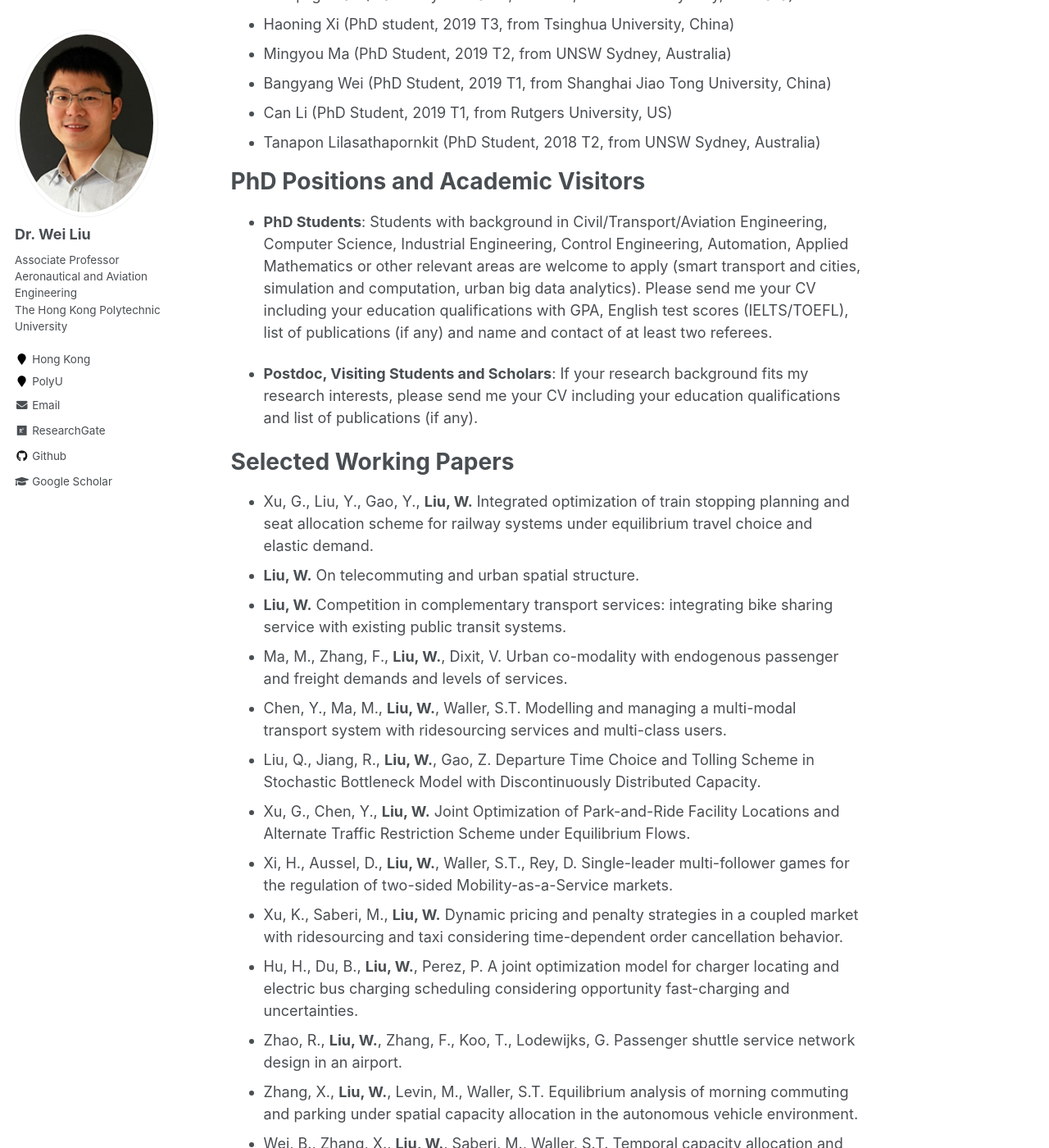
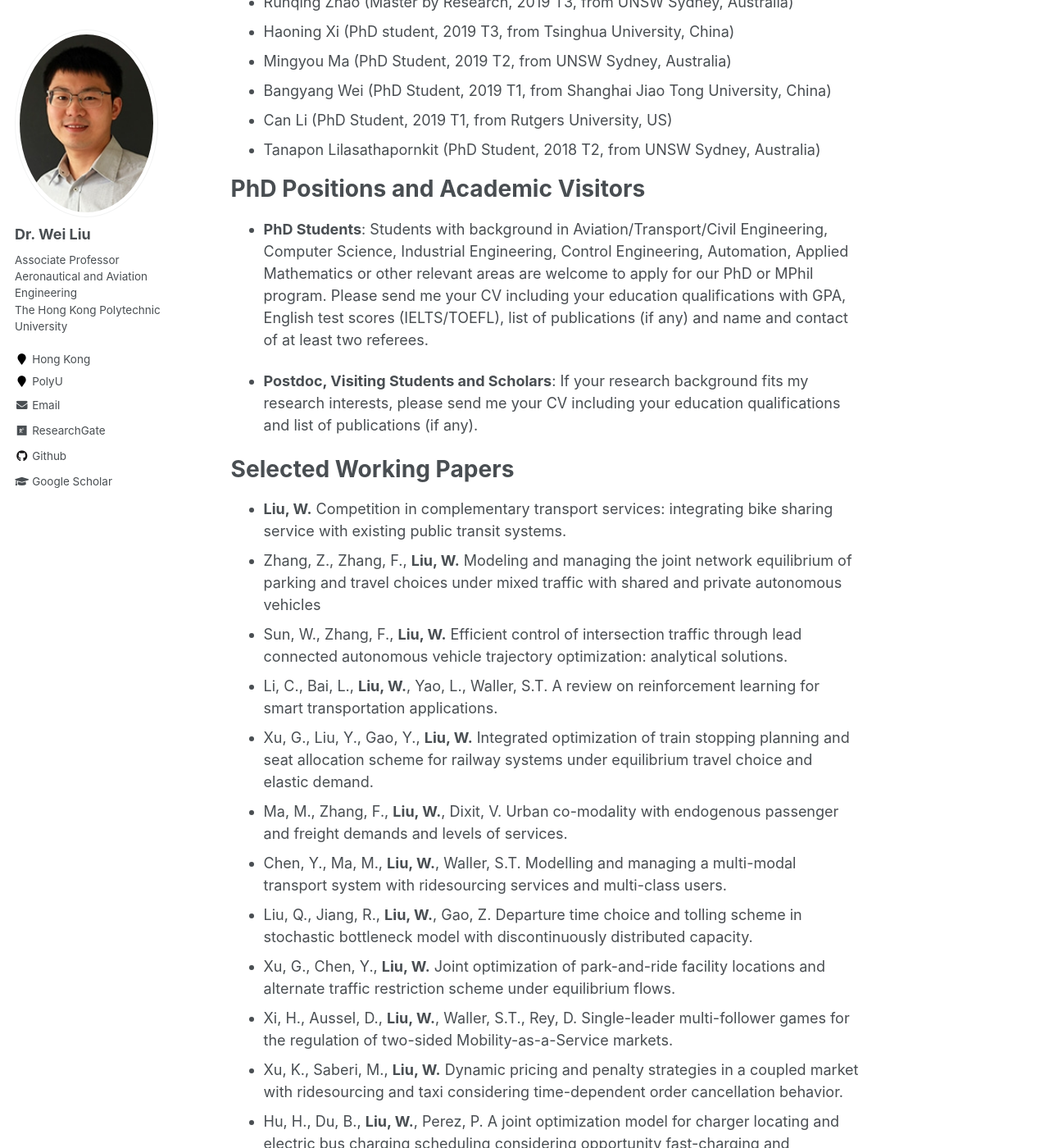
Before and after one commit to weiliu2016/weiliu2016.github.io, a Jekyll site: the page built from _pages/about.md, in a window 1280 px wide and 1400 px high, scrolled down 982 px. Shown: the whole window at 82% size. Built offline with Jekyll 4.4.1, drawn with Linux system fonts in a browser that asks for light colours; some of the changed text lies outside the part shown.

Commit message:
Update about.md

```diff
--- a/_pages/about.md
+++ b/_pages/about.md
@@ -8,15 +8,16 @@ redirect_from:
   - /about.html
 ---
 
-Dr. Wei Liu is an Associate Professor at the [Department of Aeronautical and Aviation Engineering](https://www.polyu.edu.hk/en/aae/), [The Hong Kong Polytechnic University](https://www.polyu.edu.hk/en/). Prior to this, he was a Senior Lecturer at [UNSW Sydney](https://www.unsw.edu.au/), and was a Lecturer at the [University of Glasgow](https://www.gla.ac.uk/), UK, and was a postdoctoral researcher at [Ecole Polytechnique Federale de Lausanne (EPFL)](https://www.epfl.ch/en/), Switzerland, and was a visiting researcher at the [University of Florida](http://www.ufl.edu/), US. Dr. Liu received his PhD in Transportation from the Hong Kong University of Science and Technology in 2014, and his B.Eng. in Civil Engineering and Bachelor of Laws both from Tsinghua University in 2010. Dr. Liu is a recipient of the Discovery Early Career Researcher Award from the Australian Research Council. His research group mainly works in data-driven decision analytics; large-scale transport system modelling, optimisation and computing; aviation and rail system modeling; and transport economics. He was the awardee of The European Transport Innovation Challenge 2017 under European Commission, and received a Best Paper Award from the [International Transportation Economics Association (ITEA)](https://iteaweb.org/) for young scholars in 2015.
+Dr. Wei Liu is an Associate Professor at the [Department of Aeronautical and Aviation Engineering](https://www.polyu.edu.hk/en/aae/), [The Hong Kong Polytechnic University](https://www.polyu.edu.hk/en/). Prior to this, he was a faculty member at [UNSW Sydney](https://www.unsw.edu.au/) in Australia and [University of Glasgow](https://www.gla.ac.uk/) in the UK, was a Researcher at [Ecole Polytechnique Federale de Lausanne (EPFL)](https://www.epfl.ch/en/), Switzerland. Dr. Liu received his PhD in Transportation from the Hong Kong University of Science and Technology in 2014, and his B.Eng. in Civil Engineering and Bachelor of Laws both from Tsinghua University in 2010. Dr. Liu is a recipient of the Discovery Early Career Researcher Award from the Australian Research Council. His research group mainly works in data-driven decision analytics; large-scale transport system modelling, optimisation and computing; aviation and rail system modeling; and transport economics. He was the awardee of The European Transport Innovation Challenge 2017 under European Commission, and received a Best Paper Award from the [International Transportation Economics Association (ITEA)](https://iteaweb.org/) for young scholars in 2015.
 
 Research Interests
 ======
 - Data-driven Decision Analytics
-- Transport Network Modelling and Optimisation
-- Transport Economics
+- Transport Network Modeling and Optimization
+- Transport and Aviation Economics
 - Aviation and Rail System Modelling
 - Automated and Shared Mobility
+- UAV Applications in Smart Transport and Logistics
 
 Research Group
 ======
@@ -32,19 +33,21 @@ Research Group
 
 PhD Positions and Academic Visitors
 ======
-- **PhD Students**: Students with background in Civil/Transport/Aviation Engineering, Computer Science, Industrial Engineering, Control Engineering, Automation, Applied Mathematics or other relevant areas are welcome to apply (smart transport and cities, simulation and computation, urban big data analytics). Please send me your CV including your education qualifications with GPA, English test scores (IELTS/TOEFL), list of publications (if any) and name and contact of at least two referees.
+- **PhD Students**: Students with background in Aviation/Transport/Civil Engineering, Computer Science, Industrial Engineering, Control Engineering, Automation, Applied Mathematics or other relevant areas are welcome to apply for our PhD or MPhil program. Please send me your CV including your education qualifications with GPA, English test scores (IELTS/TOEFL), list of publications (if any) and name and contact of at least two referees.
 
 - **Postdoc, Visiting Students and Scholars**: If your research background fits my research interests, please send me your CV including your education qualifications and list of publications (if any).
 
 Selected Working Papers
 ======
+- **Liu, W.** Competition in complementary transport services: integrating bike sharing service with existing public transit systems.
+- Zhang, Z., Zhang, F., **Liu, W.** Modeling and managing the joint network equilibrium of parking and travel choices under mixed traffic with shared and private autonomous vehicles
+- Sun, W., Zhang, F., **Liu, W.** Efficient control of intersection traffic through lead connected autonomous vehicle trajectory optimization: analytical solutions.
+- Li, C., Bai, L., **Liu, W.**, Yao, L., Waller, S.T. A review on reinforcement learning for smart transportation applications.
 - Xu, G., Liu, Y., Gao, Y., **Liu, W.** Integrated optimization of train stopping planning and seat allocation scheme for railway systems under equilibrium travel choice and elastic demand.
-- **Liu, W.** On telecommuting and urban spatial structure.
-- **Liu, W.** Competition in complementary transport services: integrating bike sharing service with existing public transit systems.
 - Ma, M., Zhang, F., **Liu, W.**, Dixit, V. Urban co-modality with endogenous passenger and freight demands and levels of services.
 - Chen, Y., Ma, M., **Liu, W.**, Waller, S.T. Modelling and managing a multi-modal transport system with ridesourcing services and multi-class users.
-- Liu, Q., Jiang, R., **Liu, W.**, Gao, Z. Departure Time Choice and Tolling Scheme in Stochastic Bottleneck Model with Discontinuously Distributed Capacity.
-- Xu, G., Chen, Y., **Liu, W.** Joint Optimization of Park-and-Ride Facility Locations and Alternate Traffic Restriction Scheme under Equilibrium Flows.
+- Liu, Q., Jiang, R., **Liu, W.**, Gao, Z. Departure time choice and tolling scheme in stochastic bottleneck model with discontinuously distributed capacity.
+- Xu, G., Chen, Y., **Liu, W.** Joint optimization of park-and-ride facility locations and alternate traffic restriction scheme under equilibrium flows.
 - Xi, H., Aussel, D., **Liu, W.**, Waller, S.T., Rey, D. Single-leader multi-follower games for the regulation of two-sided Mobility-as-a-Service markets.
 - Xu, K., Saberi, M., **Liu, W.** Dynamic pricing and penalty strategies in a coupled market with ridesourcing and taxi considering time-dependent order cancellation behavior.
 - Hu, H., Du, B., **Liu, W.**, Perez, P. A joint optimization model for charger locating and electric bus charging scheduling considering opportunity fast-charging and uncertainties.
@@ -53,29 +56,29 @@ Selected Working Papers
 - Wei, B., Zhang, X., **Liu, W.**, Saberi, M., Waller, S.T. Temporal capacity allocation and tolling schemes for morning commute with carpooling.
 - Ma, M., Zhang, F., **Liu, W.**, Dixit, V. A game theoretical analysis of metro-integrated city logistics systems.
 - Xi, H., **Liu, W.**, Rey, D., Waller, S.T., Kilby, P. Incentive-compatible mechanisms for online resource allocation in mobility-as-a-service systems.
-- Lilasathapornkit, T., Rey, D., **Liu, W.**, Saberi, M. Traffic Assignment Problem for Pedestrian Networks.
+- Lilasathapornkit, T., Rey, D., **Liu, W.**, Saberi, M. Traffic assignment problem for pedestrian networks.
 - **Liu, W.**, Yang, H. Service differentiation in a two-sided market of shared parking.
 - Xu, G., Zhong, L., **Liu, W.** Optimal pricing and seat allocation schemes in passenger railway systems.
-- Najmia, A., Rashidi, T.H., **Liu, W.** Ridesharing in the era of Mobility as a Service (MaaS): An Activity-based Approach with Multimodality and Intermodality.
-- Cheng, Z., Waller, S.T., Rashidi, T.H., **Liu, W.**, Jian, S., Maghrebi, M. A Network Inference Model for Low Cost and Instant Planning.
+- Najmia, A., Rashidi, T.H., **Liu, W.** Ridesharing in the era of Mobility as a Service (MaaS): An activity-based approach with multimodality and intermodality.
 - Shao, C., Lindsey, R., Yang, H., Zhang, F., **Liu, W.** Two-sided pricing strategies for a parking sharing platform: reselling or commissioning?.
 - Wu, W., Liu, Y., **Liu, W.**, Zhang, F., Dixit, V., Waller, S.T. Autonomous intersection management for connected and automated vehicles: a lane-based approach.
 - Wei, T., Xu, G., **Liu, W.**, Zhang, F., Yang, H., Shi, F. Estimating time-varying demand for high-speed railway network based on ticket booking record.
 
 Selected Publications
 ======
-- **Liu, W.**, Zhang, F., Wang, X., Shao, C., Yang, H. (2021) Unlock the Sharing Economy: the Case of the Parking Sector for Recurrent Commuting Trips. **Transportation Science**, in press.
+- **Liu, W.**, Zhang, F., Wang, X., Shao, C., Yang, H. (2021) Unlock the sharing economy: the case of the parking sector for recurrent commuting trips. **Transportation Science**, forthcoming.
+- Li, C., Bai, L., **Liu, W.**, Yao, L., Waller, S.T. (2021) A multi-task memory network with knowledge adaptation for multimodal demand forecasting. **Transportation Research Part C: Emerging Technologies**, 131, 103352.
 - **Liu, W.**, Zhang, F., Yang, H. (2021) Modeling and managing the joint equilibrium of destination and parking choices under a hybrid supply of curbside and shared parking. **Transportation Research Part C: Emerging Technologies**, 130, 103301.
-- Wang, X., Guo, L., Wang, J., **Liu, W.**, Zhang, X. (2021) A Convex Programming Approach for Ridesharing User Equilibrium Under Fixed Driver/Rider Demand. **Transportation Research Part B: Methodological**, 149, 33-51.
-- Li, C., Bai, L., **Liu, W.**, Yao, L., Waller, S.T. (2021) Graph Neural Network for Robust Public Transit Demand Prediction. **IEEE Transactions on Intelligent Transportation Systems**, in press.
+- Wang, X., Guo, L., Wang, J., **Liu, W.**, Zhang, X. (2021) A convex programming approach for ridesharing user equilibrium under fixed driver/rider demand. **Transportation Research Part B: Methodological**, 149, 33-51.
+- Li, C., Bai, L., **Liu, W.**, Yao, L., Waller, S.T. (2021) Graph neural network for robust public transit demand prediction. **IEEE Transactions on Intelligent Transportation Systems**, forthcoming.
 - Jian, S., **Liu, W.**, Wang, X., Yang, H., Waller, S.T. (2020) On integrating carsharing and parking sharing services. **Transportation Research Part B: Methodological**, 142, 19-44.
 - Wang, X., **Liu, W.**, Wang, D., Yang, H., Ye, J. (2020) Customer behavioural modelling of order cancellation in coupled ride-sourcing and taxi markets. **Transportation Research Part B: Methodological**, 132, 358-378.
-- **Liu, W.**, Szeto, W.Y. (2020) Learning and Managing Stochastic Network Traffic Dynamics with an Aggregate Traffic Representation. **Transportation Research Part B: Methodological**, 137, 19-46.
+- **Liu, W.**, Szeto, W.Y. (2020) Learning and managing stochastic network traffic dynamics with an aggregate traffic representation. **Transportation Research Part B: Methodological**, 137, 19-46.
 - Zhang, X., **Liu, W.**, Waller, S.T., Yin, Y. (2019) Modelling and managing the integrated morning-evening commuting and parking patterns under the fully autonomous vehicle environment. **Transportation Research Part B: Methodological**, 128, 380-407.
-- **Liu, W.** (2018) An Equilibrium Analysis of Commuter Parking in the Era of Autonomous Vehicles. **Transportation Research Part C: Emerging Technologies**, 92, 191-207.
-- **Liu, W.**, Zhang, F., Yang, H. (2017) Modeling and Managing Morning Commute with both Household and Individual Travels. **Transportation Research Part B: Methodological**, 103, 227-247.
-- **Liu, W.**, Geroliminis, N. (2017) Doubly Dynamics for Multi-modal Networks with Park-and-ride and Adaptive Pricing. **Transportation Research Part B: Methodological**, 102, 162–179.
-- **Liu, W.**, Geroliminis, N. (2016) Modeling the Morning Commute for Urban Networks with Cruising-for-parking: an MFD Approach. **Transportation Research Part B: Methodological**, 93, 470-494.
-- **Liu, W.**, Yin, Y., Yang, H. (2015) Effectiveness of Variable Speed Limits Considering Commuters’ Long-term Response. **Transportation Research Part B: Methodological**, 81, 498-519.
-- **Liu, W.**, Yang, H., Yin, Y. (2014) Expirable Parking Reservations for Managing Morning Commute with Parking Space Constraints. **Transportation Research Part C: Emerging Technologies**, 44, 185-201.
-- Yang, H., **Liu, W.**, Wang, X., Zhang, X. (2013) On the Morning Commute Problem with Bottleneck Congestion and Parking Space Constraints. **Transportation Research Part B: Methodological**, 58, 106-118.
+- **Liu, W.** (2018) An equilibrium analysis of commuter parking in the era of autonomous vehicles. **Transportation Research Part C: Emerging Technologies**, 92, 191-207.
+- **Liu, W.**, Zhang, F., Yang, H. (2017) Modeling and managing morning commute with both household and individual travels. **Transportation Research Part B: Methodological**, 103, 227-247.
+- **Liu, W.**, Geroliminis, N. (2017) Doubly dynamics for multi-modal networks with park-and-ride and adaptive pricing. **Transportation Research Part B: Methodological**, 102, 162–179.
+- **Liu, W.**, Geroliminis, N. (2016) Modeling the morning commute for urban networks with cruising-for-parking: an MFD Approach. **Transportation Research Part B: Methodological**, 93, 470-494.
+- **Liu, W.**, Yin, Y., Yang, H. (2015) Effectiveness of variable speed limits considering commuters’ long-term response. **Transportation Research Part B: Methodological**, 81, 498-519.
+- **Liu, W.**, Yang, H., Yin, Y. (2014) Expirable parking reservations for managing morning commute with parking space constraints. **Transportation Research Part C: Emerging Technologies**, 44, 185-201.
+- Yang, H., **Liu, W.**, Wang, X., Zhang, X. (2013) On the morning commute problem with bottleneck congestion and parking space constraints. **Transportation Research Part B: Methodological**, 58, 106-118.
```
